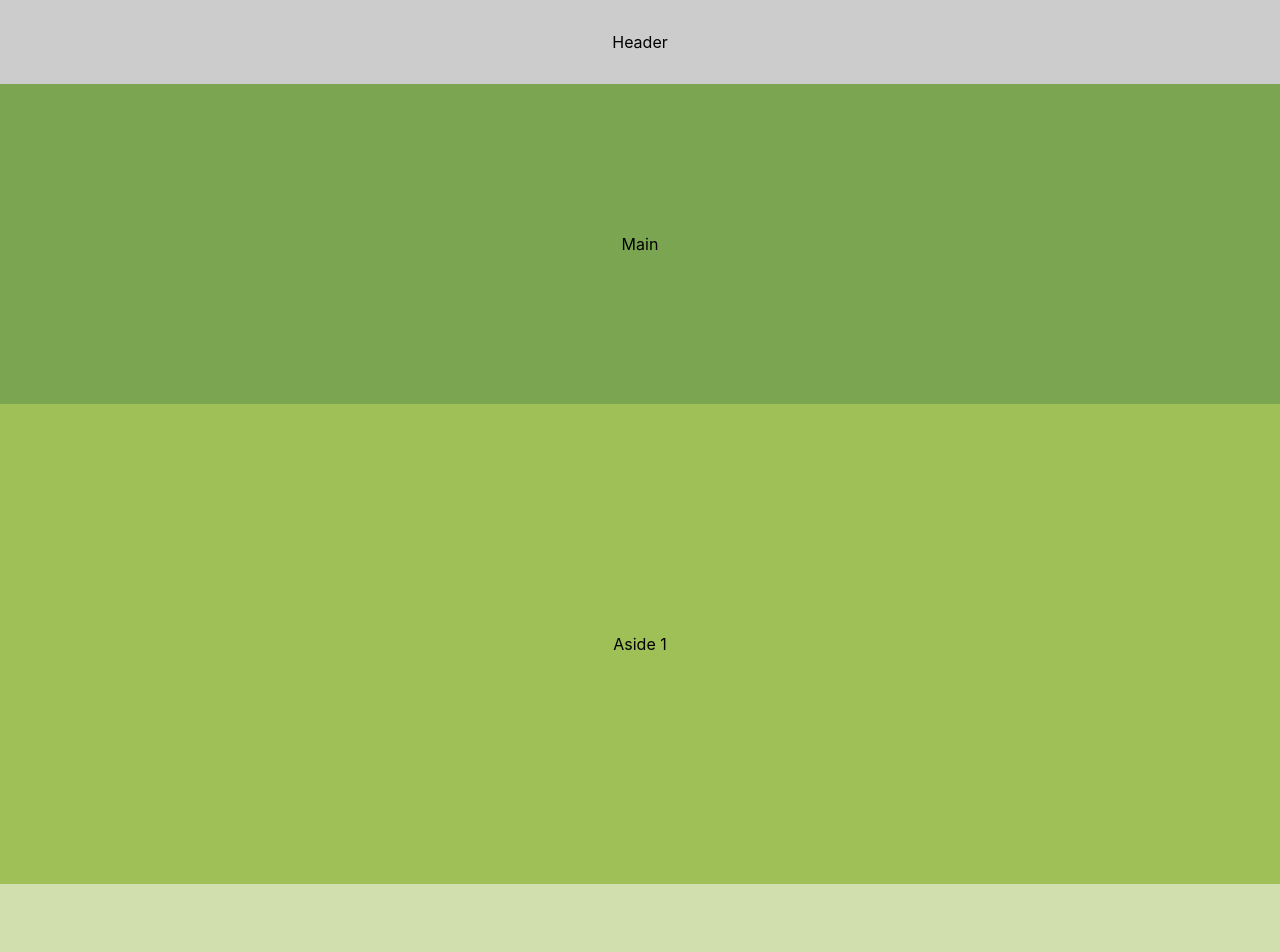
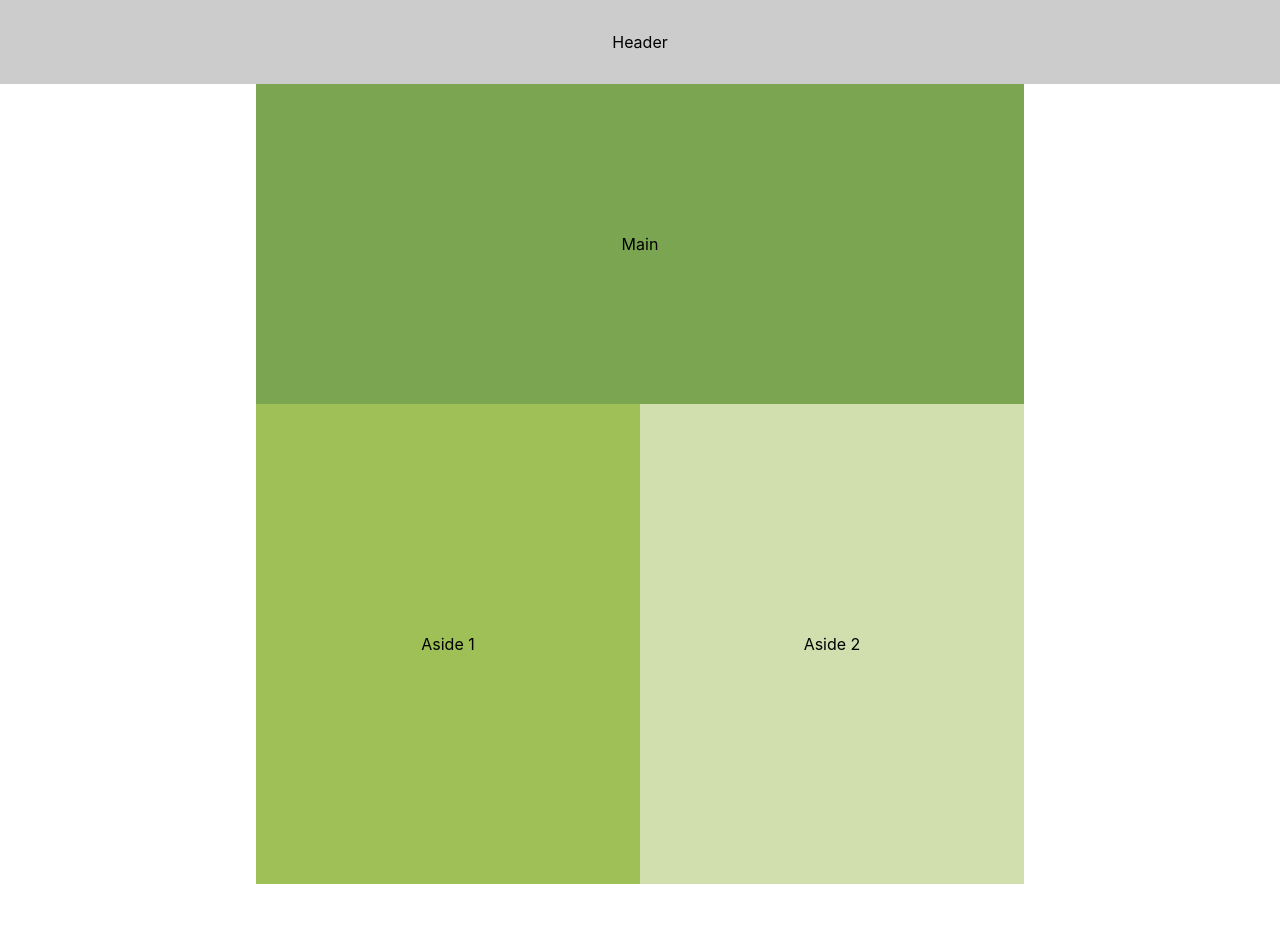
Before and after one commit to taylorbruton/hw2.0, a plain HTML site: page mostly-fluid/index.html in a window 1280 px wide. Shown: the top 952 px of the page. After the commit the page ends 884 px from the top, so only its background shows below. Drawn offline with Linux system fonts and the light colour scheme.

Commit message:
Update mostly-fluid.css

```diff
--- a/mostly-fluid/mostly-fluid.css
+++ b/mostly-fluid/mostly-fluid.css
@@ -42,7 +42,22 @@ aside + aside {
 }
 
 @media screen and (min-width: 768px) {
-     /* Add Laptop Content Here */
+    	.wrapper{
+		display: flex;
+		flex-wrap: wrap;
+		margin-left: auto;
+		margin-right: auto;
+		max-width: 768px;
+	}
+	main {
+		width:100%
+	}
+	aside {
+		width:50%
+	}
+	aside + aside {
+		width:50%
+	}
 }
 
 @media screen and (min-width: 1024px) {
```
